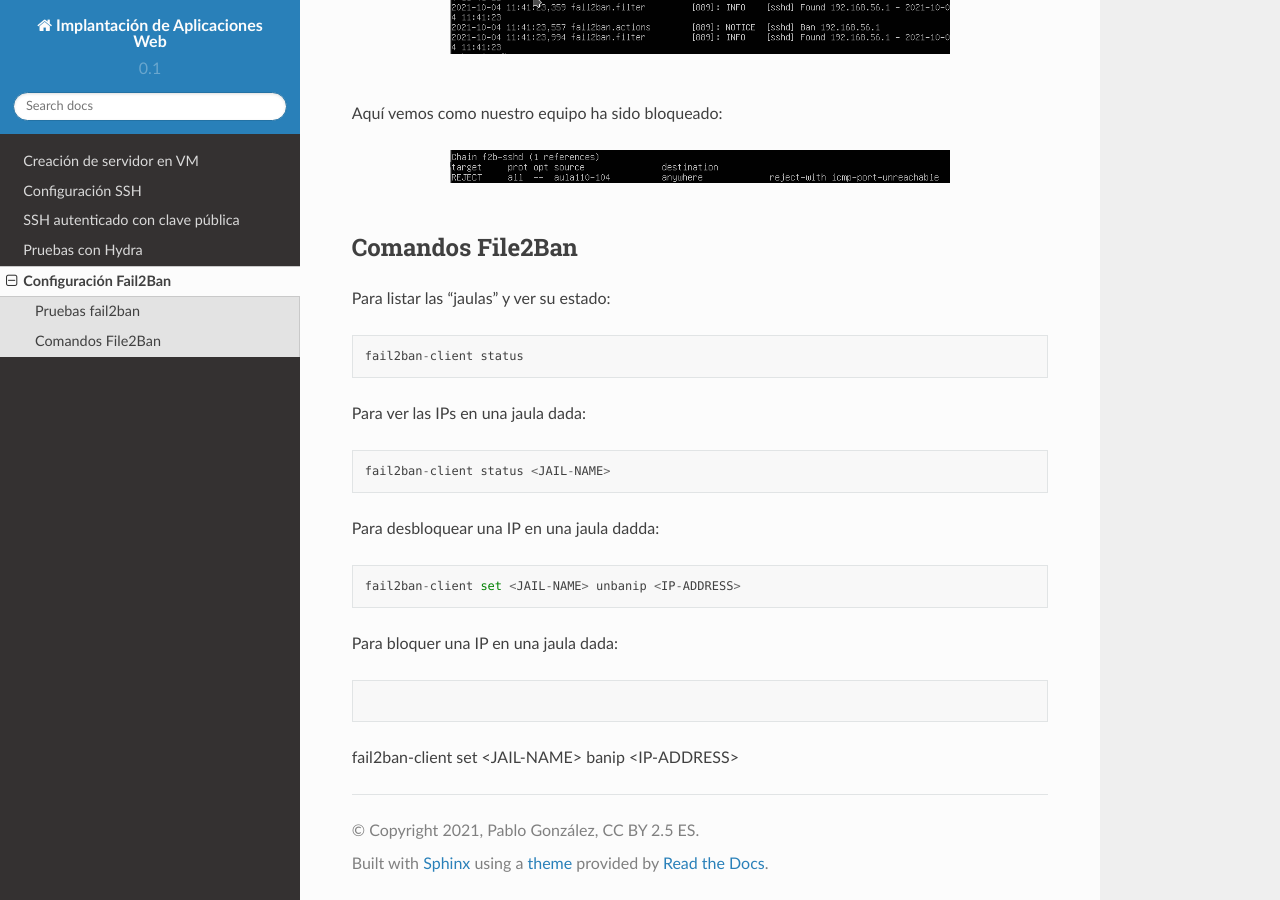
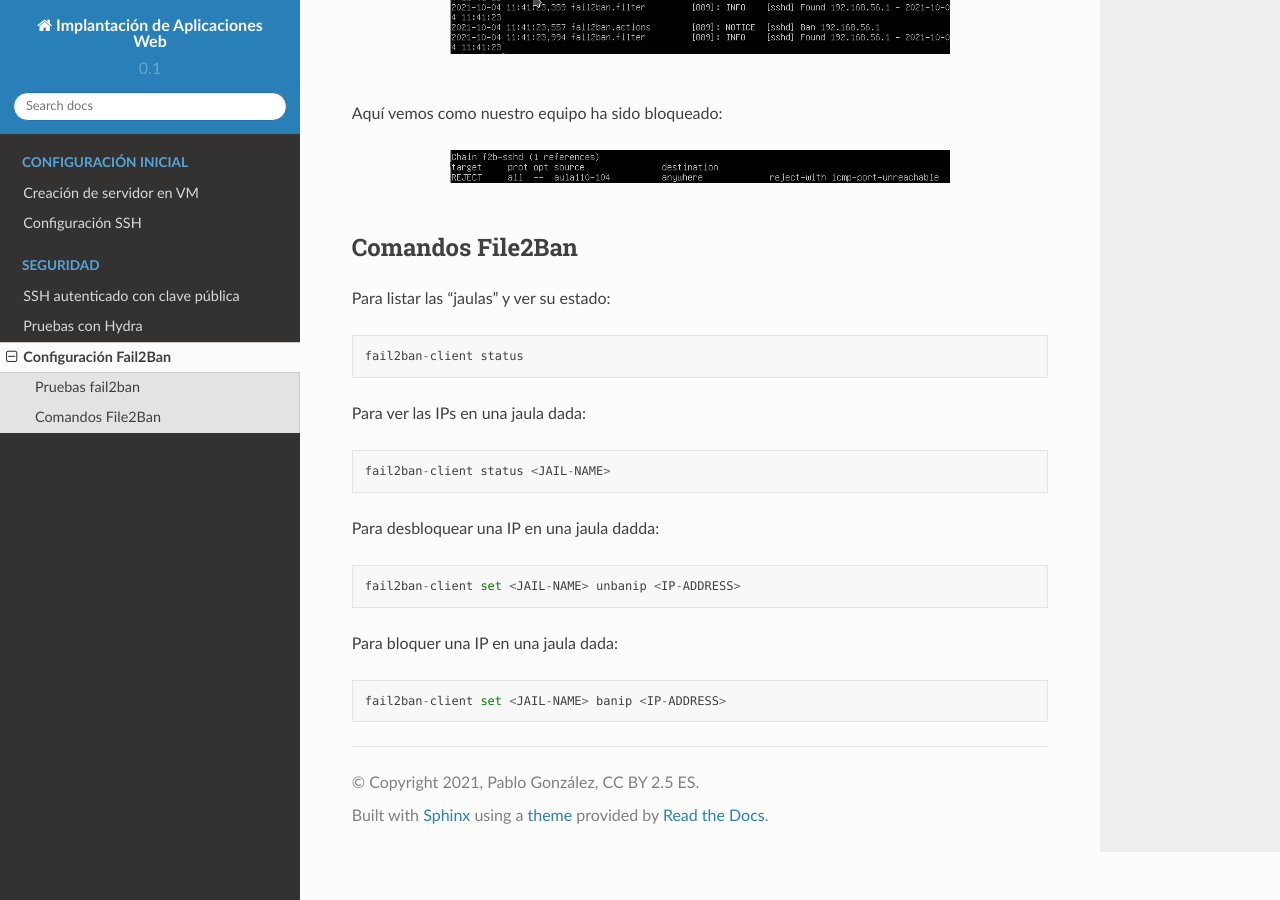
Before and after one commit to gonzaleztroyano/ASIR2-IAW-DOCS, a Sphinx documentation site: the page built from docs/source/seguridad/configuracion-fail2ban.rst, in a window 1280 px wide and 900 px high, scrolled down 1572 px. Built offline with Sphinx 7.4.7 and the Read the Docs theme 2.0.0, drawn with Linux system fonts in a browser that asks for light colours; pages that are not in the unit, such as notebooks, are missing from menus.

Commit message:
arreglos varios

```diff
--- a/docs/source/index.rst
+++ b/docs/source/index.rst
@@ -10,13 +10,13 @@ Configuración inicial
 =======================
 
 .. toctree::
-
    :maxdepth: 2
    :hidden:
    :caption: Configuración inicial
 
    introduccion/crear-vm
    introduccion/configuracion-ssh
+
 
 | 1.1 :doc:`introduccion/crear-vm`
 | 1.2 :doc:`introduccion/configuracion-ssh`
@@ -26,7 +26,6 @@ Seguridad
 ===========
 
 .. toctree::
-
    :maxdepth: 2
    :hidden:
    :caption: Seguridad
--- a/docs/source/introduccion/configuracion-ssh.rst
+++ b/docs/source/introduccion/configuracion-ssh.rst
@@ -90,7 +90,7 @@ En el `siguiente video <https://www.loom.com/embed/685a5ac214a5427ba986964b2a16b
 .. raw:: html
 
     <div style="position: relative; margin: 2em; padding-bottom: 5%; height: 0; overflow: hidden; max-width: 100%; height: auto;">
-        <div style="position: relative; padding-bottom: 61.1328125%; height: 0;"><iframe src="https://www.loom.com/embed/685a5ac214a5427ba986964b2a16beca" frameborder="0" webkitallowfullscreen mozallowfullscreen allowfullscreen style="position: absolute; top: 0; left: 0; width: 100%; height: 100%;"></iframe></div></div>
+        <div style="position: relative; padding-bottom: 61.1328125%; height: 0;"><iframe src="https://www.loom.com/embed/685a5ac214a5427ba986964b2a16beca" frameborder="0" webkitallowfullscreen mozallowfullscreen allowfullscreen style="position: absolute; top: 0; left: 0; width: 100%; height: 100%;"></iframe></div>
     </div>
 
 Generar contraseñas seguras
--- a/docs/source/seguridad/configuracion-fail2ban.rst
+++ b/docs/source/seguridad/configuracion-fail2ban.rst
@@ -105,7 +105,7 @@ Para bloquer una IP en una jaula dada:
 
 .. code-block::
 
-fail2ban-client set <JAIL-NAME> banip <IP-ADDRESS>
+    fail2ban-client set <JAIL-NAME> banip <IP-ADDRESS>
 
 .. |br| raw:: html
 
```
